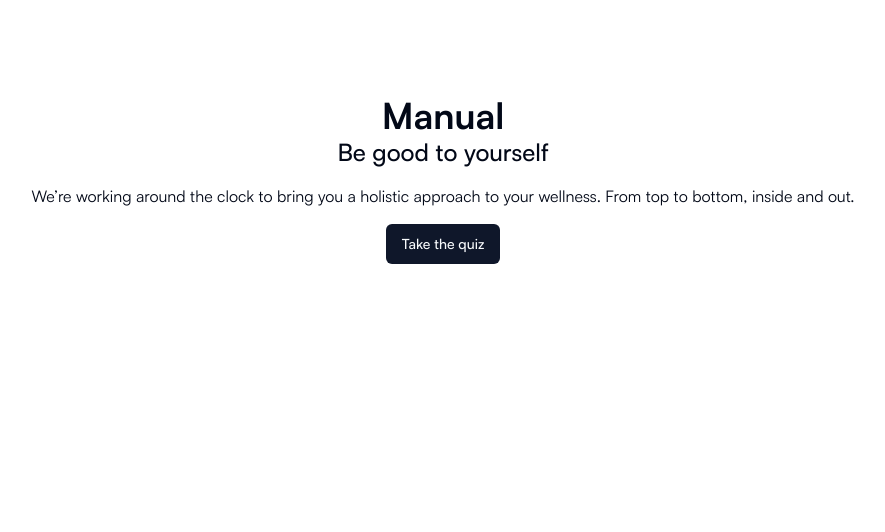
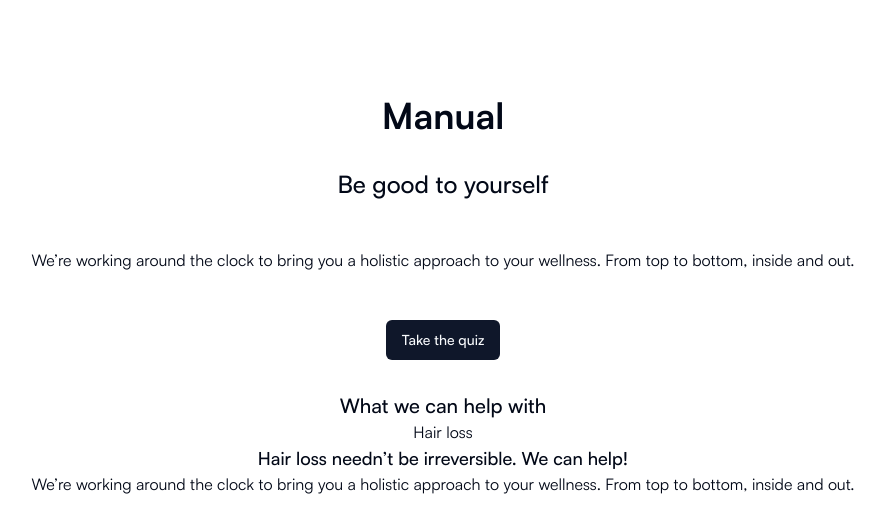
Before and after one commit to aaronmcadam/manual-quiz-lp, a Next.js app: page / in a window 1280 px wide. Shown: the top 532 px of the page, without its empty margins (197-1082 px from the left). Built offline with nearby package versions, Linux system fonts and the light colour scheme.

Commit message:
ci: test deploy

```diff
--- a/src/app/page.tsx
+++ b/src/app/page.tsx
@@ -3,13 +3,26 @@
 export default function Home() {
   return (
     <main className="flex flex-col items-center p-24">
-      <h1 className="font-bold text-4xl">Manual</h1>
-      <h2 className="font-medium text-2xl">Be good to yourself</h2>
-      <p className="mt-4">
-        We’re working around the clock to bring you a holistic approach to your
-        wellness. From top to bottom, inside and out.
-      </p>
-      <Button className="mt-4">Take the quiz</Button>
+      <div className="flex flex-col items-center gap-8">
+        <h1 className="font-bold text-4xl">Manual</h1>
+        <h2 className="font-medium text-2xl">Be good to yourself</h2>
+        <p className="mt-4">
+          We’re working around the clock to bring you a holistic approach to
+          your wellness. From top to bottom, inside and out.
+        </p>
+        <Button className="mt-4">Take the quiz</Button>
+      </div>
+      <div className="flex flex-col items-center mt-8">
+        <h3 className="font-medium text-xl">What we can help with</h3>
+        <h4>Hair loss</h4>
+        <h5 className="font-medium text-lg">
+          Hair loss needn’t be irreversible. We can help!
+        </h5>
+        <p>
+          We’re working around the clock to bring you a holistic approach to
+          your wellness. From top to bottom, inside and out.
+        </p>
+      </div>
     </main>
   );
 }
```
